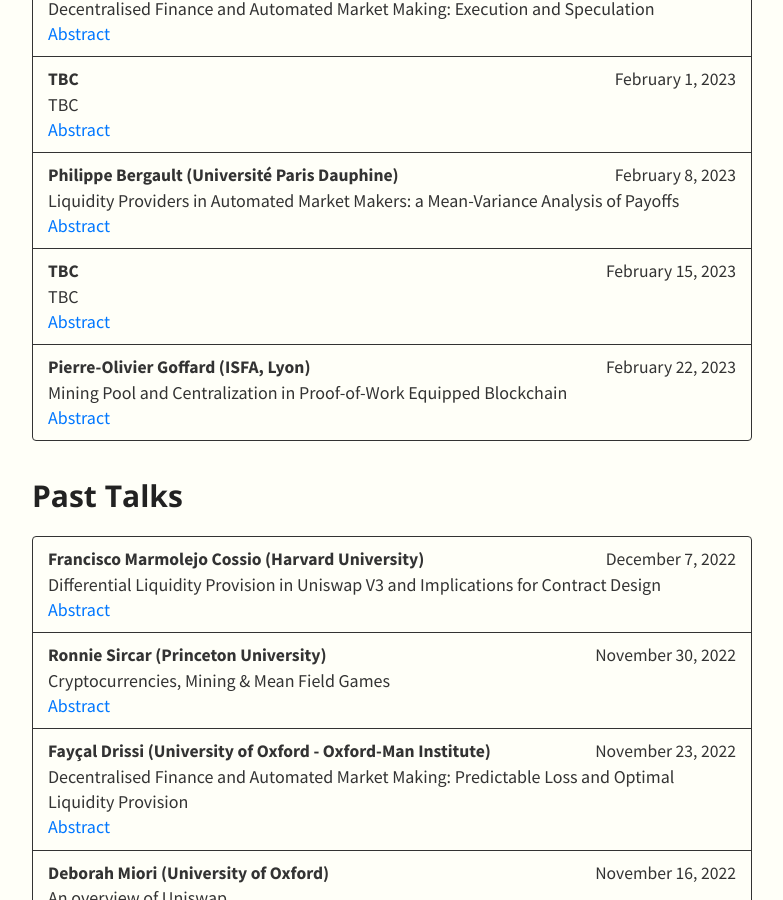
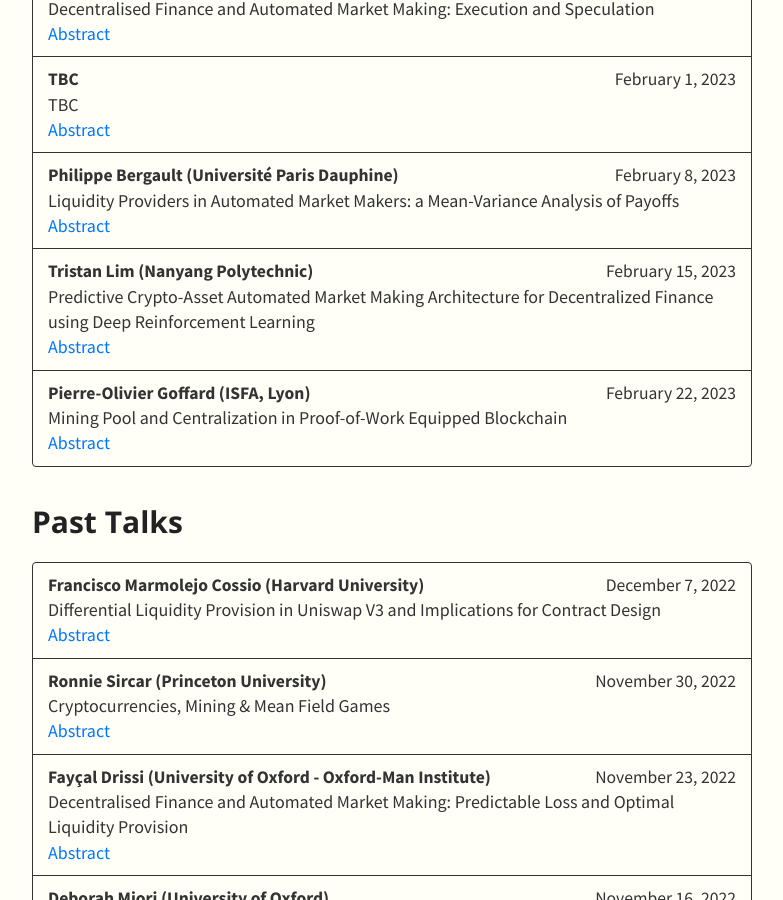
Before and after one commit to def-ox/def-ox.github.io, a Jekyll site: the page built from index.md, in a window 1280 px wide and 900 px high, scrolled down 877 px. Shown: the whole window, without its empty margins (248-1031 px from the left). Built offline with Jekyll 4.4.1, drawn with Linux system fonts in a browser that asks for light colours; nearby versions of some CDN libraries; our own code applies the rules of GitHub Pages for plain Markdown files.

Commit message:
add tristan

```diff
--- a/_data/talks.yml
+++ b/_data/talks.yml
@@ -42,12 +42,12 @@
       bio: "https://sites.google.com/view/bergaultphilippe"
       link: "https://arxiv.org/abs/2212.00336"
 
-    - speaker: TBC
+    - speaker: Tristan Lim (Nanyang Polytechnic)
       date: February 15, 2023
-      title: "TBC"
-      abstract: "TBC"
-      bio: "TBC"
-      link: ""
+      title: "Predictive Crypto-Asset Automated Market Making Architecture for Decentralized Finance using Deep Reinforcement Learning"
+      abstract: "The study proposes a quote-driven predictive automated market maker (AMM) platform with on-chain custody and settlement functions, alongside off-chain predictive reinforcement learning capabilities to improve liquidity provision of real-world AMMs. The proposed AMM architecture is an augmentation to the Uniswap V3, a cryptocurrency AMM protocol, by utilizing a novel market equilibrium pricing for reduced divergence and slippage loss. Further, the proposed architecture involves a predictive AMM capability, utilizing a deep hybrid Long Short-Term Memory (LSTM) and Q-learning reinforcement learning framework that looks to improve market efficiency through better forecasts of liquidity concentration ranges, so liquidity starts moving to expected concentration ranges, prior to asset price movement, so that liquidity utilization is improved. The augmented protocol framework is expected have practical real-world implications, by (i) reducing divergence loss for liquidity providers, (ii) reducing slippage for crypto-asset traders, while (iii) improving capital efficiency for liquidity provision for the AMM protocol. To our best knowledge, there are no known protocol or literature that are proposing similar deep learning-augmented AMM that achieves similar capital efficiency and loss minimization objectives for practical real-world applications. "
+      bio: "https://www.linkedin.com/in/tristan-lim-82135154/"
+      link: https://arxiv.org/abs/2211.01346
 
     - speaker: Pierre-Olivier Goffard (ISFA, Lyon)
       date: February 22, 2023
```
